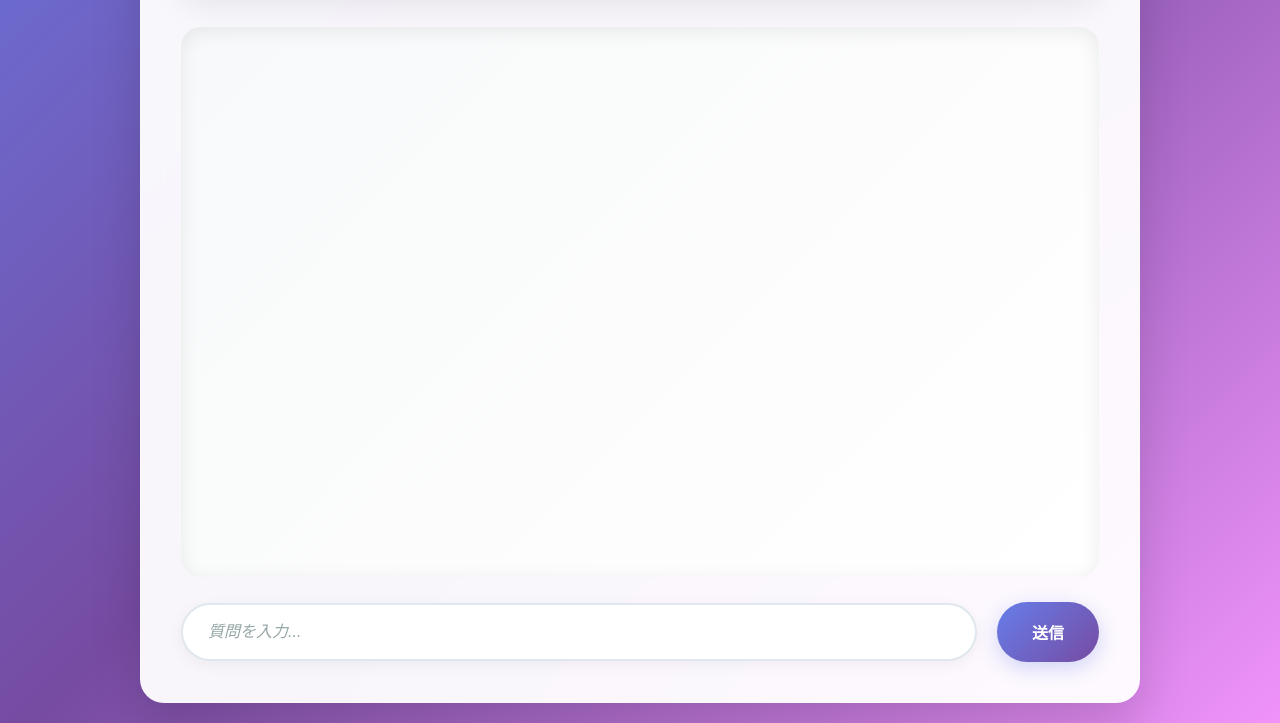
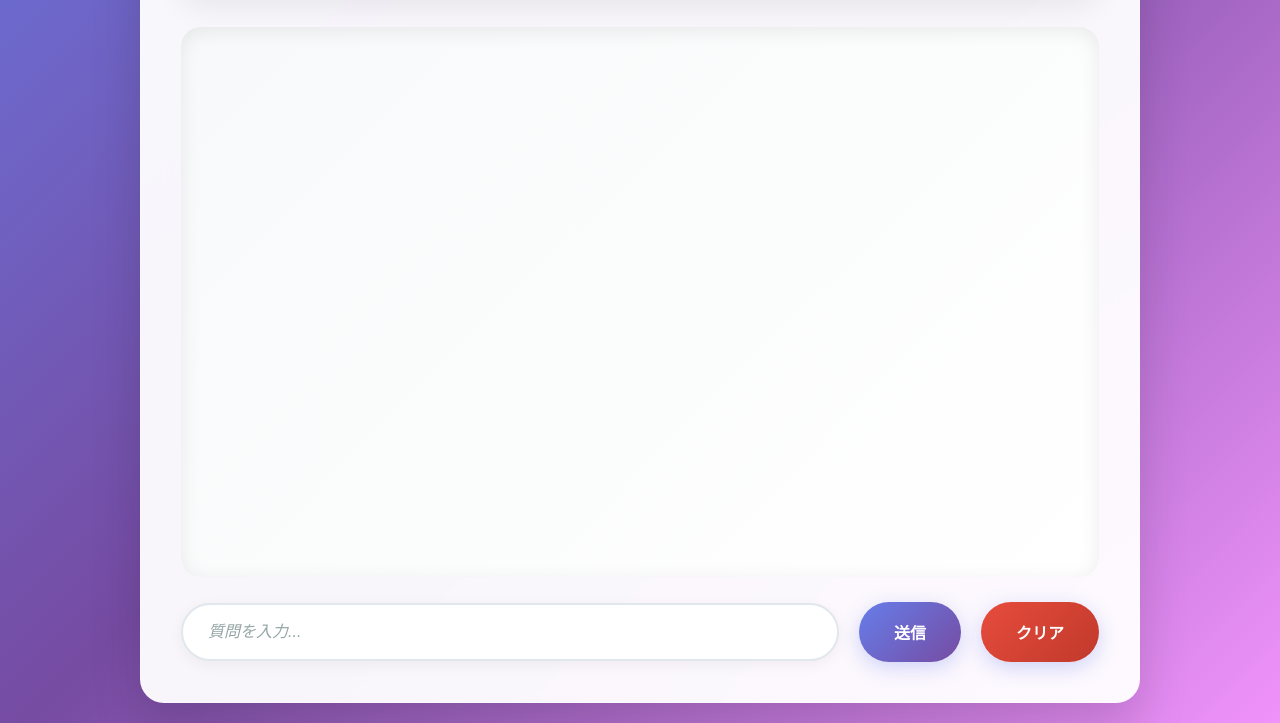
Before and after one commit to tomomo086/Recipe_SLM, a plain HTML site: page chat.html in a window 1280 px wide. Shown: the part 499-1222 px from the top of the page. Drawn offline with Linux system fonts and the light colour scheme.

Commit message:
チャットクリア機能追加

```diff
--- a/chat.html
+++ b/chat.html
@@ -393,6 +393,7 @@
         <div class="input-area">
             <input type="text" id="userInput" placeholder="質問を入力..." onkeypress="if(event.key==='Enter') sendMessage()">
             <button onclick="sendMessage()" id="sendBtn">送信</button>
+            <button onclick="clearChat()" id="clearBtn" style="background: linear-gradient(135deg, #e74c3c 0%, #c0392b 100%);">クリア</button>
         </div>
     </div>
 
@@ -503,6 +504,12 @@
             sendBtn.textContent = '送信';
         }
 
+        function clearChat() {
+            const messagesDiv = document.getElementById('messages');
+            messagesDiv.innerHTML = '';
+            showStatus('✓ チャット履歴をクリアしました');
+        }
+
         // 初期化
         //addMessage('CORS対応版チャットシステム起動', false);
         //addMessage('まず「接続テスト」で動作確認してください', false);
```
